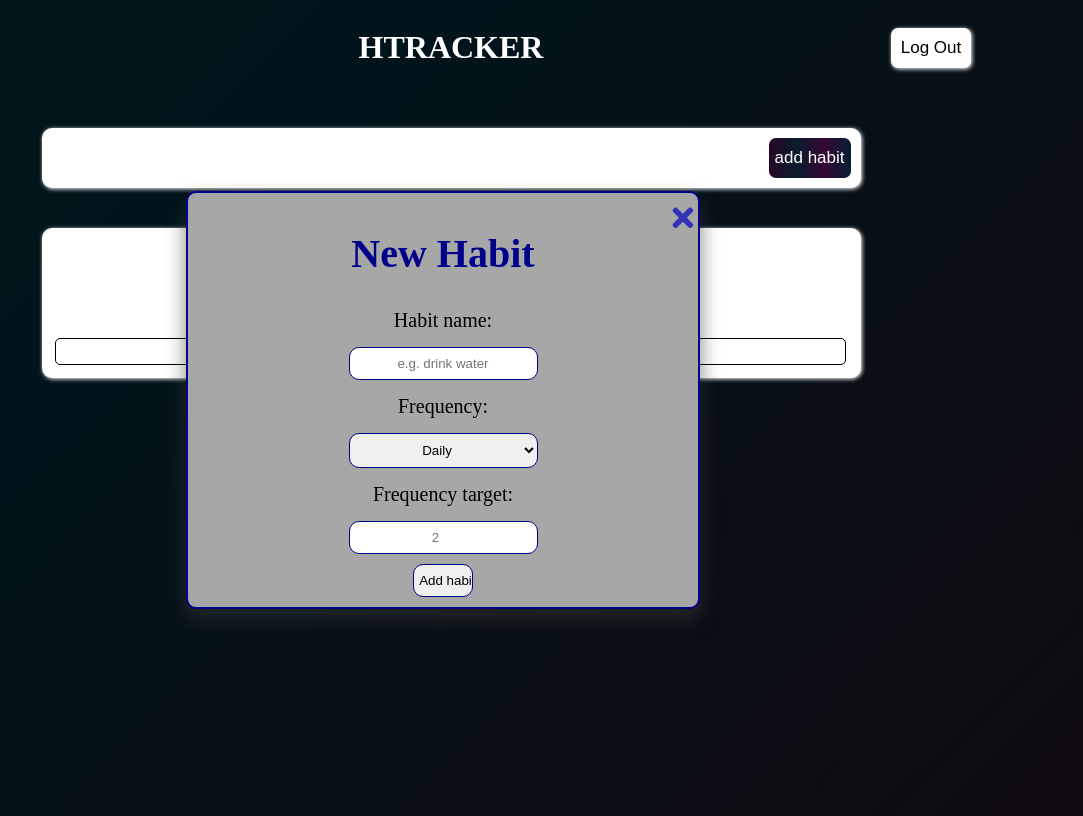
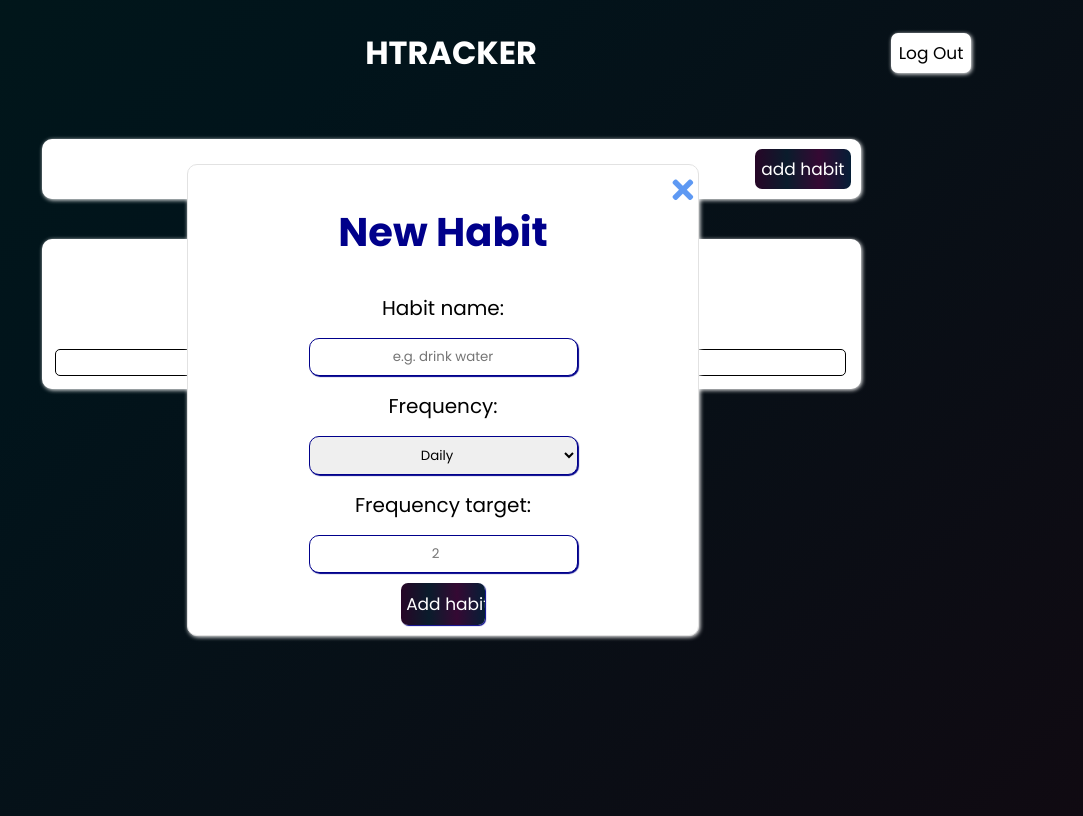
Before and after one commit to ZNBrown/habit-tracker, a plain HTML site: page client/profile.html in a window 1280 px wide. Both pictures are taken after a click on the button "add habit". Shown: the full height of the page, 197-1280 px from the left. Drawn offline with Linux system fonts and the light colour scheme.

Commit message:
update profile style again

```diff
--- a/client/static/style-form.css
+++ b/client/static/style-form.css
@@ -1,3 +1,4 @@
+@import url('https://fonts.googleapis.com/css?family=Poppins:400,500,600,700&display=swap');
 .habit-modal {
     display: grid;
     place-items: center;
@@ -14,21 +15,23 @@
 }
 
 .popup-modal {
-    background-color: rgb(167, 167, 167);
+    background-color: white;
     margin: auto;
     padding: 10px 5px;
-    border: 2px solid darkblue;
     width: 100%;
     max-width: 500px;
     text-align: center;
     place-items: center;
     border-radius: 10px;
-    box-shadow: 0px 10px 20px rgba(53, 53, 53, 0.616);
+    box-shadow: 1px 1px 4px white;
+    font-family: 'Poppins', sans-serif;
+    border: 1px solid rgb(226, 226, 226);
 }
 
 .popup-modal label {
     font-size: 20px;
     margin: 5px;
+    font-family: 'Poppins', sans-serif;
 }
 
 .popup-modal input, select, #hFrequency  {
@@ -37,17 +40,28 @@
     border: 1.5px solid darkblue;
     padding: 8px 5px;
     margin: 10px 5px;
+    font-family: 'Poppins', sans-serif;
+    box-shadow: 1px 1px 1px darkblue;
 }
 
 #submitHabit {
     width: 30%;
     margin: auto;
+    border-radius: 7px;
+    border-style: none;
     cursor: pointer;
+    background: -webkit-linear-gradient(right,#051e36,#350933,#0a1c2c, #270627);
+    color: white;
+    font-size: 17px;
+    font-family: 'Poppins', sans-serif;
 }
 
 #submitHabit:hover {
-    background-color: darkblue;
-    color: white;
+    background: white;
+    color: black;
+    box-shadow: 1px 1px 4px black;
+    font-family: 'Poppins', sans-serif;
+
 }
 
 
@@ -58,7 +72,7 @@
 }
 
 .fa-times {
-    color: rgb(50, 50, 187);
+    color: #5e99f3;
     font-size: 30px;
     float: right;
     cursor: pointer;
--- a/client/static/style.css
+++ b/client/static/style.css
@@ -55,7 +55,7 @@ h2 {
 .wrapper .title-text{
   display: flex;
   width: 200%;
-  color: black;
+  color: darkblue;
 }
 .wrapper .title{
   width: 50%;
--- a/client/static/styleprofile.css
+++ b/client/static/styleprofile.css
@@ -1,9 +1,11 @@
+@import url('https://fonts.googleapis.com/css?family=Poppins:400,500,600,700&display=swap');
 body{
     height: 100vh;
     width: 100vw;
     background: linear-gradient(-45deg, #1f0101, #16060e, #01141b, #011f18);
     background-size: 300% 300%;
     animation: gradient 11s ease infinite;
+    font-family: 'Poppins', sans-serif;
   }
 
   @keyframes gradient {
@@ -58,6 +60,7 @@ header {
     color: black;
     font-size: 17px;
     box-shadow: 1px 1px 4px white;
+    font-family: 'Poppins', sans-serif;
 }
 
 #logout:hover {
@@ -94,12 +97,14 @@ header {
     background: -webkit-linear-gradient(right,#051e36,#350933,#0a1c2c, #270627);
     color: white;
     font-size: 17px;
+    font-family: 'Poppins', sans-serif;
 }
 
 #addhabit:hover {
     background: white;
     color: black;
     box-shadow: 1px 1px 4px black;
+    font-family: 'Poppins', sans-serif;
 }
 
 .habits {
```
